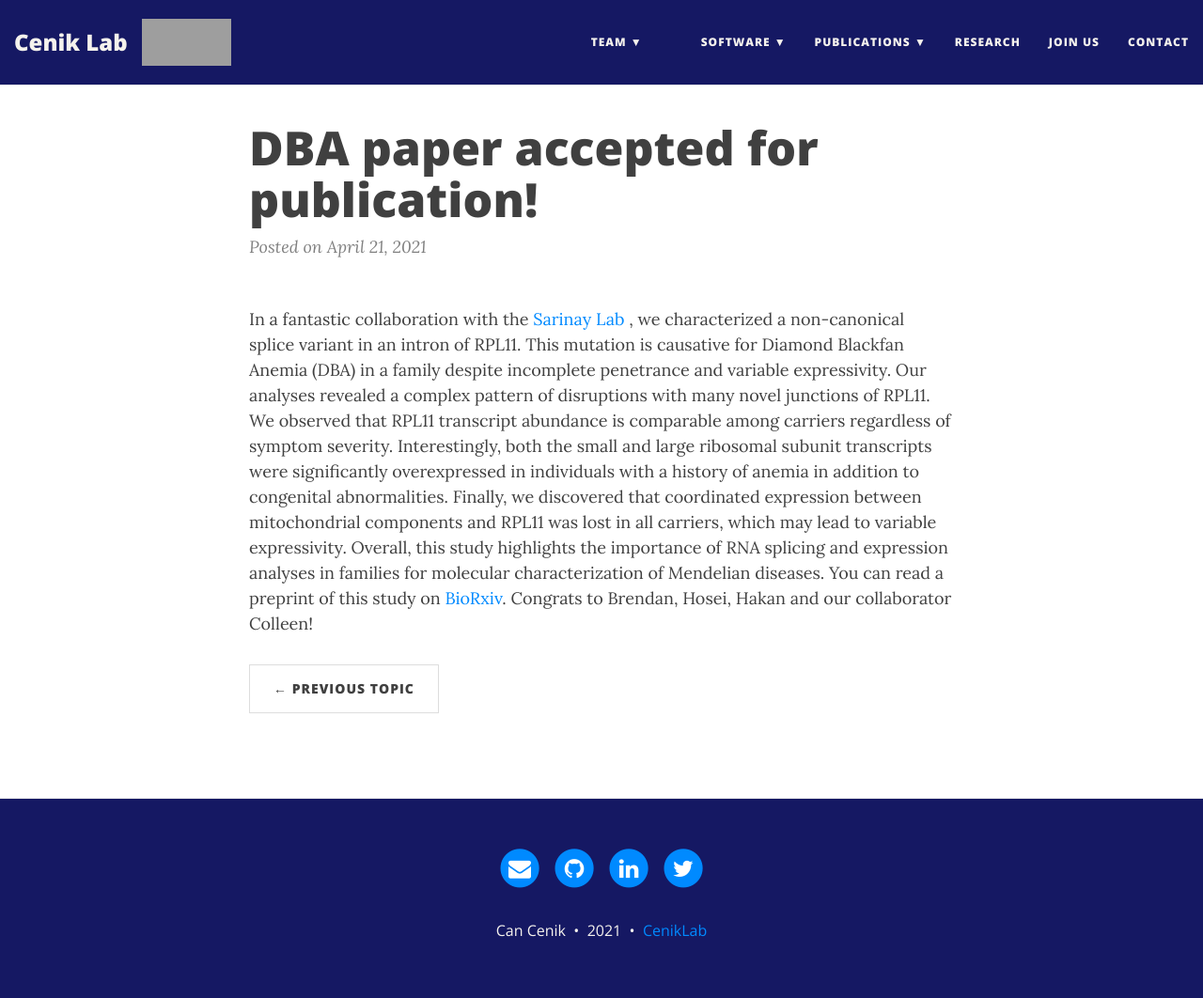
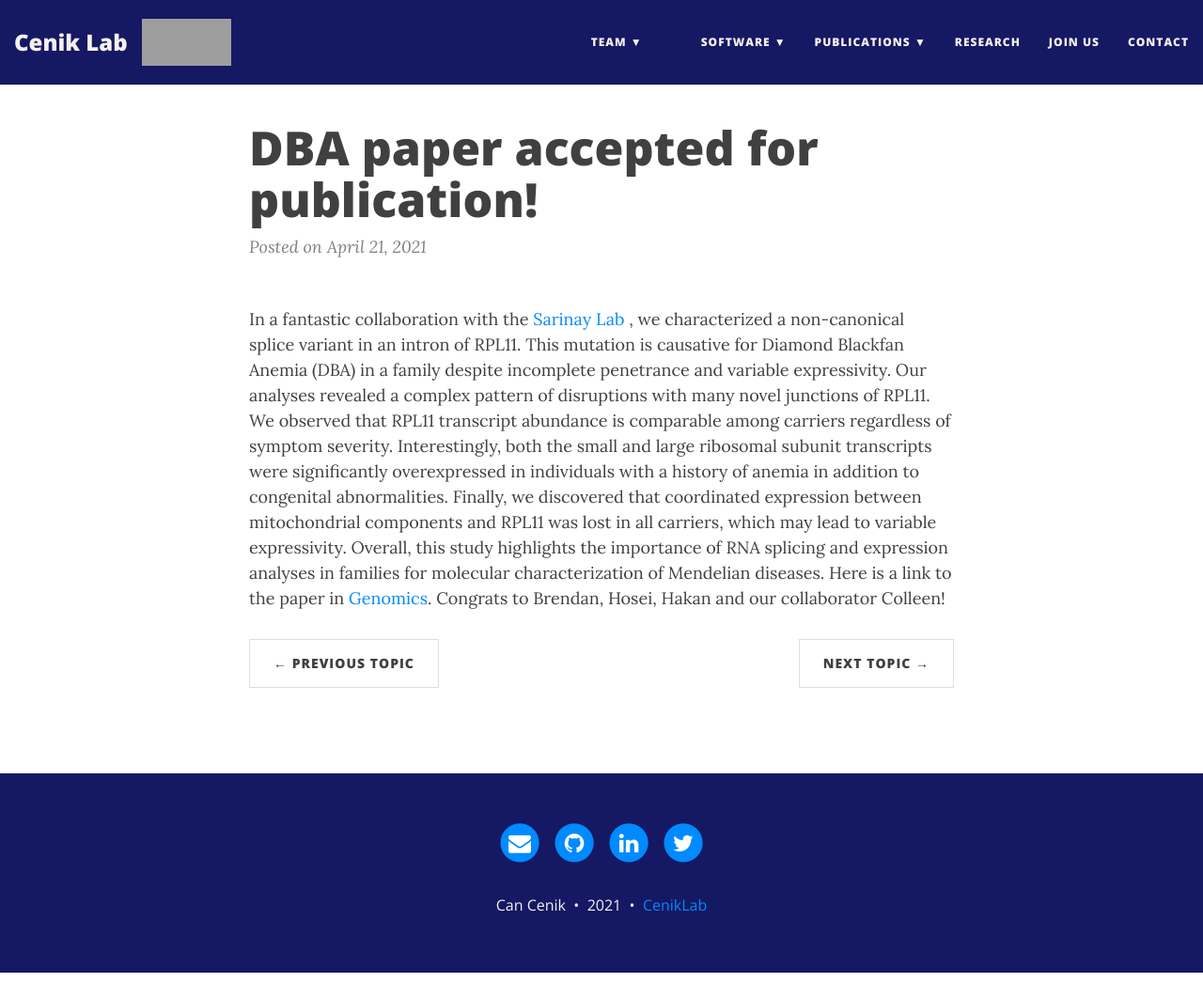
Before and after one commit to CenikLab/CenikLab.github.io, a Jekyll site: the page built from _posts/2021-04-21-DBA.html, in a window 1280 px wide and 1062 px high. Shown: the whole window at 94% size. Built offline with Jekyll 4.4.1, drawn with Linux system fonts in a browser that asks for light colours; nearby versions of some CDN libraries; grey boxes are pictures that could not be loaded.

Commit message:
Updated link to DBA paper

```diff
--- a/_posts/2021-04-21-DBA.html
+++ b/_posts/2021-04-21-DBA.html
@@ -12,7 +12,7 @@ In a fantastic collaboration with the <a href="https://www.sarinayceniklab.org/"
 
 Our analyses revealed a complex pattern of disruptions with many novel junctions of RPL11.  We observed that RPL11 transcript abundance is comparable among carriers regardless of symptom severity. Interestingly, both the small and large ribosomal subunit transcripts were significantly overexpressed in individuals with a history of anemia in addition to congenital abnormalities. Finally, we discovered that coordinated expression between mitochondrial components and RPL11 was lost in all carriers, which may lead to variable expressivity. Overall, this study highlights the importance of RNA splicing and expression analyses in families for molecular characterization of Mendelian diseases.
 
-You can read a preprint of this study on <a href="https://www.biorxiv.org/content/10.1101/2020.10.22.350884v2">BioRxiv</a>.
+Here is a link to the paper in <a href="https://www.sciencedirect.com/science/article/pii/S0888754321001476">Genomics</a>.
 
 Congrats to Brendan, Hosei, Hakan and our collaborator Colleen!
 </p>
```
Also changed, not shown: _posts/2021-05-20-LabSocial.html (added, +12 -0 lines).
